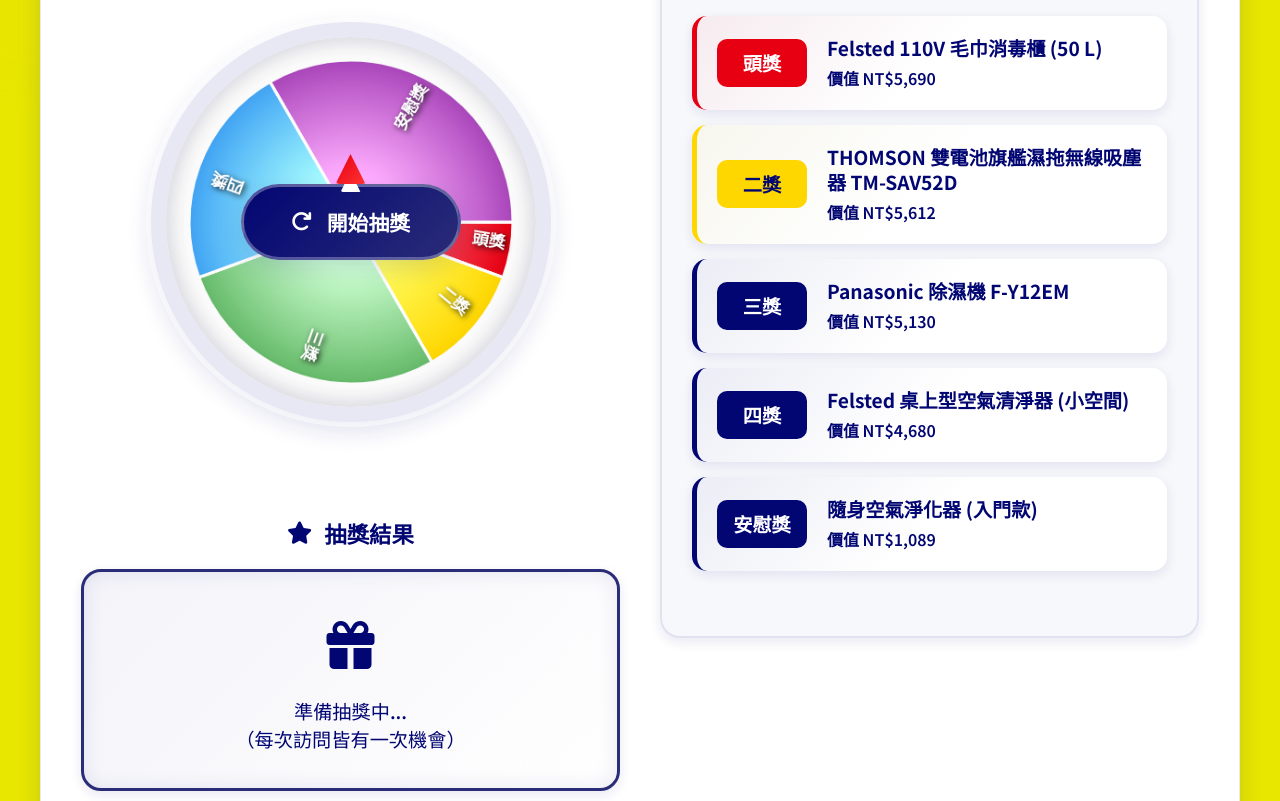
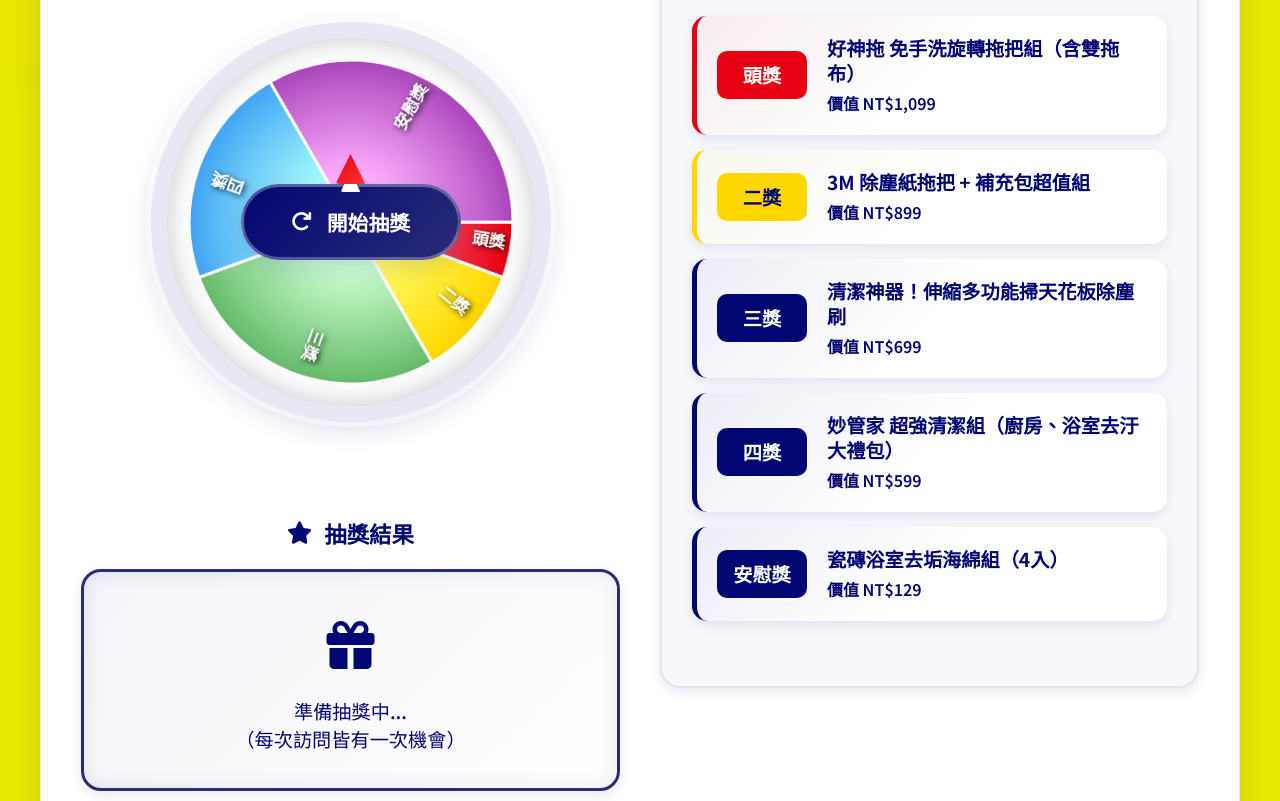
Before and after one commit to symboo/showba, a plain HTML site: page index.html in a window 1280 px wide. Shown: the part 596-1397 px from the top of the page. Drawn offline with Linux system fonts and the light colour scheme.

Commit message:
Initial commit

```diff
--- a/index.html
+++ b/index.html
@@ -63,44 +63,50 @@
     <div class="prizes-card">
         <h3><i class="fas fa-award"></i> 獎品清單</h3>
         <div class="prize-list">
+
             <div class="prize-item grand">
                 <div class="prize-rank">頭獎</div>
                 <div class="prize-details">
-                    <h4>Felsted 110V 毛巾消毒櫃 (50 L)</h4>
-                    <p>價值 NT$5,690</p>
+                    <h4>好神拖 免手洗旋轉拖把組（含雙拖布）</h4>
+                    <p>價值 NT$1,099</p>
                 </div>
             </div>
+
             <div class="prize-item second">
                 <div class="prize-rank">二獎</div>
                 <div class="prize-details">
-                    <h4>THOMSON 雙電池旗艦濕拖無線吸塵器 TM-SAV52D</h4>
-                    <p>價值 NT$5,612</p>
+                    <h4>3M 除塵紙拖把 + 補充包超值組</h4>
+                    <p>價值 NT$899</p>
                 </div>
             </div>
+
             <div class="prize-item third">
                 <div class="prize-rank">三獎</div>
                 <div class="prize-details">
-                    <h4>Panasonic 除濕機 F‑Y12EM</h4>
-                    <p>價值 NT$5,130</p>
+                    <h4>清潔神器！伸縮多功能掃天花板除塵刷</h4>
+                    <p>價值 NT$699</p>
                 </div>
             </div>
+
             <div class="prize-item fourth">
                 <div class="prize-rank">四獎</div>
                 <div class="prize-details">
-                    <h4>Felsted 桌上型空氣清淨器 (小空間)</h4>
-                    <p>價值 NT$4,680</p>
+                    <h4>妙管家 超強清潔組（廚房、浴室去汙大禮包）</h4>
+                    <p>價值 NT$599</p>
                 </div>
             </div>
+
             <div class="prize-item consolation">
                 <div class="prize-rank">安慰獎</div>
                 <div class="prize-details">
-                    <h4>隨身空氣淨化器 (入門款)</h4>
-                    <p>價值 NT$1,089</p>
+                    <h4>瓷磚浴室去垢海綿組（4入）</h4>
+                    <p>價值 NT$129</p>
                 </div>
             </div>
         </div>
     </div>
 </div>
+
     </section>
 
     <!-- 裝飾元素 -->
--- a/showba.js
+++ b/showba.js
@@ -11,51 +11,52 @@ const INITIAL_SPIN_COUNT = 1;
 // 現在調整為：頭獎(1), 二獎(2), 三獎(3), 四獎(4), 安慰獎
 const prizes = [
     {
-        name: "Felsted 110V 毛巾消毒櫃 (50 L)",
-        value: "NT$5,690",
+        name: "好神拖 免手洗旋轉拖把組（含雙拖布）",
+        value: "NT$1,099",
         color: "#e60012",  // 紅色
         rank: "頭獎",
         index: 0,
-        weight: 1,  // 權重最小，範圍最小
-        probability: 4.76  // 大約 4.76%
+        weight: 1,
+        probability: 4.76
     },
     {
-        name: "THOMSON 雙電池旗艦濕拖無線吸塵器 TM-SAV52D",
-        value: "NT$5,612",
+        name: "3M 除塵紙拖把 + 補充包超值組",
+        value: "NT$899",
         color: "#FFD700",  // 金色
         rank: "二獎",
         index: 1,
         weight: 2,
-        probability: 9.52  // 大約 9.52%
+        probability: 9.52
     },
     {
-        name: "Panasonic 除濕機 F‑Y12EM",
-        value: "NT$5,130",
+        name: "伸縮多功能掃天花板除塵刷（清潔神器）",
+        value: "NT$699",
         color: "#66BB6A",  // 綠色
         rank: "三獎",
         index: 2,
         weight: 5,
-        probability: 23.81  // 大約 23.81%
+        probability: 23.81
     },
     {
-        name: "Felsted 桌上型空氣清淨器 (小空間)",
-        value: "NT$4,680",
+        name: "妙管家 超強清潔組（廚房+浴室去汙大禮包）",
+        value: "NT$599",
         color: "#42A5F5",  // 藍色
         rank: "四獎",
         index: 3,
         weight: 4,
-        probability: 19.05  // 大約 19.05%
+        probability: 19.05
     },
     {
-        name: "隨身空氣淨化器 (入門款)",
-        value: "NT$1,089",
+        name: "浴室瓷磚去垢海綿組（4入）",
+        value: "NT$129",
         color: "#AB47BC",  // 紫色
         rank: "安慰獎",
         index: 4,
-        weight: 6,  // 權重最大，範圍最大
-        probability: 28.57  // 大約 28.57%
+        weight: 6,
+        probability: 28.57
     }
 ];
+
 
 // 根據權重隨機選擇獎項（權重越大，中獎機率越高）
 function getRandomPrizeIndex() {
```
